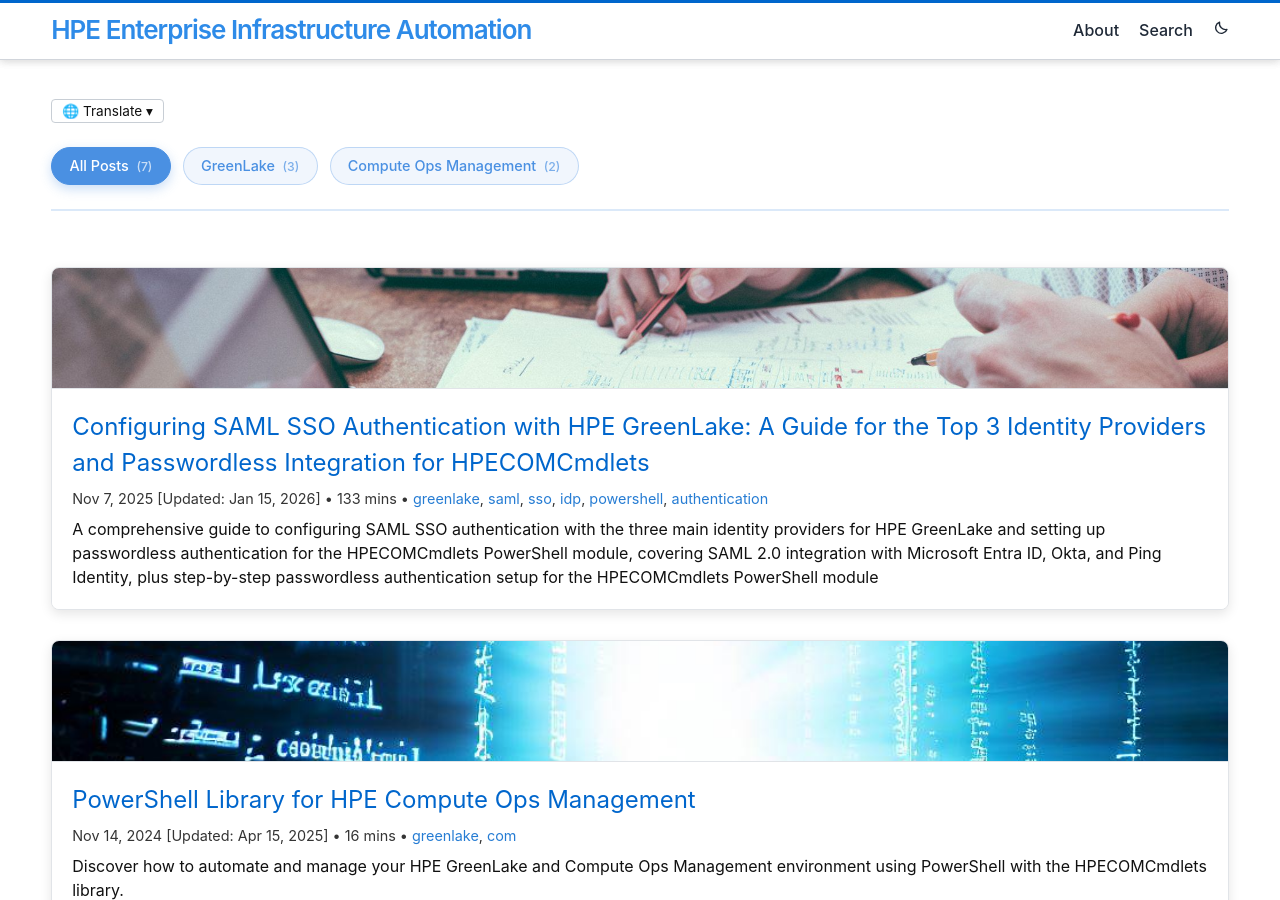
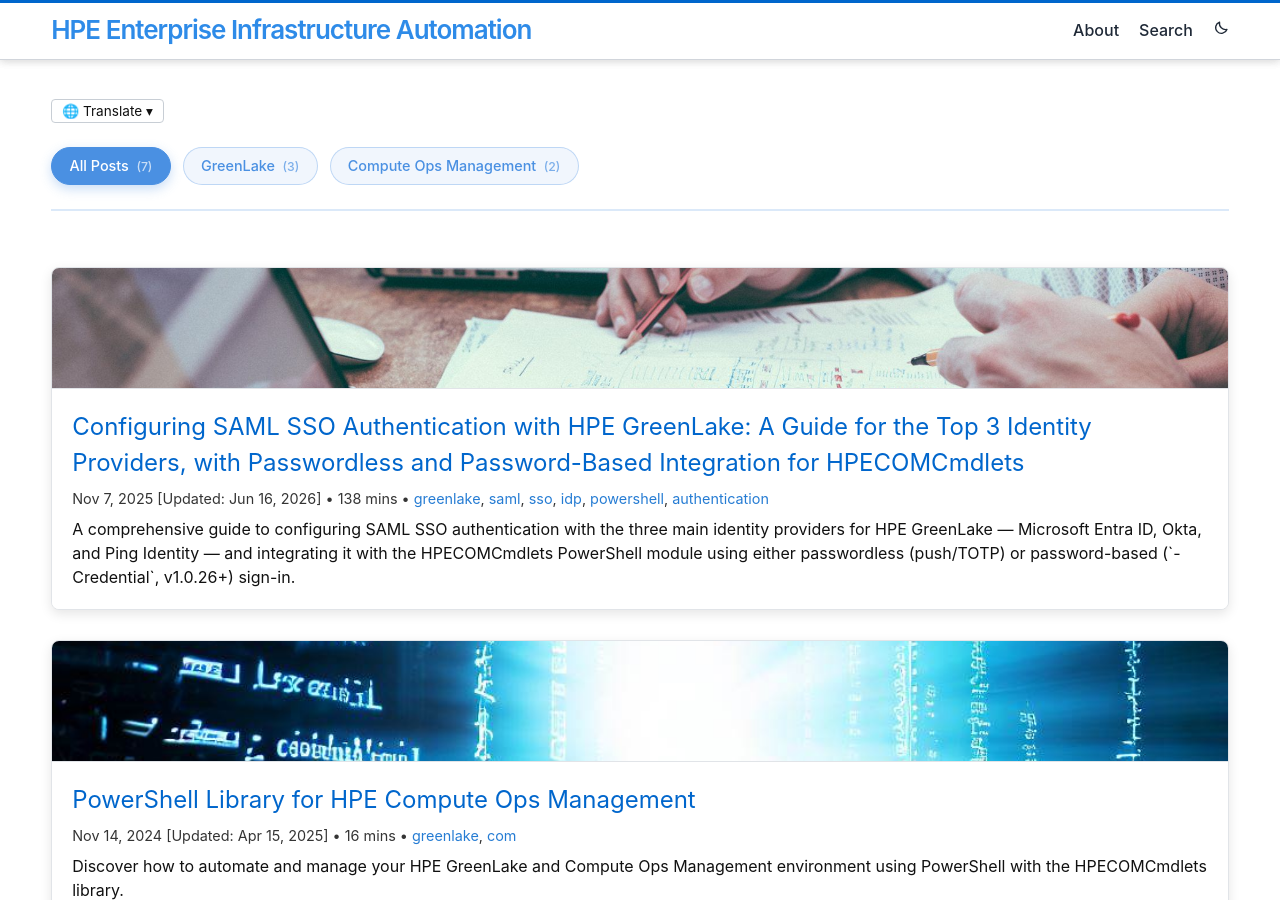
Before and after one commit to jullienl/jullienl.github.io, a Jekyll site: the page built from index.html, in a window 1280 px wide and 900 px high. Built offline with Jekyll 4.4.1, drawn with Linux system fonts in a browser that asks for light colours; the list of posts is cut into pages by our own code.

Commit message:
Update June

````diff
--- a/_posts/2025-11-07-Configuring-SAML-SSO-with-HPE-GreenLake-and-Passwordless-Authentication-for-HPECOMCmdlets.md
+++ b/_posts/2025-11-07-Configuring-SAML-SSO-with-HPE-GreenLake-and-Passwordless-Authentication-for-HPECOMCmdlets.md
@@ -1,11 +1,11 @@
 ---
 layout: post
-title:  "Configuring SAML SSO Authentication with HPE GreenLake: A Guide for the Top 3 Identity Providers and Passwordless Integration for HPECOMCmdlets"
+title:  "Configuring SAML SSO Authentication with HPE GreenLake: A Guide for the Top 3 Identity Providers, with Passwordless and Password-Based Integration for HPECOMCmdlets"
 categories: GreenLake
 image: /assets/images/SAML-SSO/banner.jpg
 reading_time: 75
-excerpt: A comprehensive guide to configuring SAML SSO authentication with the three main identity providers for HPE GreenLake and setting up passwordless authentication for the HPECOMCmdlets PowerShell module, covering SAML 2.0 integration with Microsoft Entra ID, Okta, and Ping Identity, plus step-by-step passwordless authentication setup for the HPECOMCmdlets PowerShell module
-last_modified_at: 2026-01-15
+excerpt: A comprehensive guide to configuring SAML SSO authentication with the three main identity providers for HPE GreenLake — Microsoft Entra ID, Okta, and Ping Identity — and integrating it with the HPECOMCmdlets PowerShell module using either passwordless (push/TOTP) or password-based (`-Credential`, v1.0.26+) sign-in.
+last_modified_at: 2026-06-16
 tags:
    - greenlake
    - saml
@@ -46,6 +46,8 @@
 
 ## Why SAML SSO?
 
+SAML SSO is a form of **federated authentication** (also called federated identity): HPE GreenLake (the *service provider*) trusts an external *identity provider* — Entra ID, Okta, or Ping Identity — to verify who you are, so your organization's existing credentials work across systems without HPE GreenLake ever storing your password.
+
 The motivation for implementing SAML SSO with HPE GreenLake is driven by several key factors:
 
 - **Centralized identity management**: Integration with existing enterprise identity infrastructure creates a single source of truth for user authentication and authorization
@@ -107,7 +109,7 @@
 
 **Optional (for HPECOMCmdlets):**
 - PowerShell 7+
-- HPECOMCmdlets module v1.0.18 or later
+- HPECOMCmdlets module v1.0.18 or later (passwordless SSO); **v1.0.26 or later** for password-based SSO (`-Credential`)
 - Mobile device for authenticator app (Microsoft Authenticator, Okta Verify, or PingID)
 
 
@@ -115,16 +117,18 @@
 
 While configuring SAML SSO with an identity provider is a crucial step, the authentication methods you implement are equally critical, especially if you plan to use the [HPECOMCmdlets](https://github.com/jullienl/HPE-COM-PowerShell-Library) PowerShell module for HPE GreenLake automation and management.
 
-> **Note**: SAML SSO authentication with identity providers is supported in HPECOMCmdlets module version 1.0.18 and later.
-
-The HPECOMCmdlets module is designed for modern security standards and requires **passwordless authentication** for SAML SSO-enabled workspaces. This method replaces traditional passwords with more secure and user-friendly alternatives, such as push notifications from an authenticator app or biometric verification.
-
-[⬆ Back to Top](#)
-
-
-### Why Passwordless Authentication?
-
-When you run `Connect-HPEGL -SSOEmail user@company.com`, the HPECOMCmdlets module intentionally **does not support password-based credentials**. This design aligns with modern security frameworks from Microsoft, NIST, and the FIDO Alliance, which advocate eliminating traditional passwords in favor of cryptographic authentication methods.
+> **Note**: SAML SSO authentication with identity providers is supported in HPECOMCmdlets module version 1.0.18 and later. **Password-based SSO** (`-Credential`) was added in version 1.0.26; earlier versions support passwordless SSO only.
+
+The HPECOMCmdlets module supports **two authentication modes** for SAML SSO-enabled workspaces: **passwordless authentication** (push notifications or TOTP from an authenticator app — no password) and, since v1.0.26, **password-based authentication** (your federated password, with an optional MFA step-up). Passwordless remains the recommended approach as it replaces traditional passwords with more secure and user-friendly alternatives, but password-based sign-in is available when your identity provider policy requires a password.
+
+[⬆ Back to Top](#)
+
+
+### Passwordless and Password-Based Authentication
+
+When you run `Connect-HPEGL -PasswordlessSSOEmail user@company.com`, the HPECOMCmdlets module authenticates **without a password**, using push notifications or TOTP codes from your authenticator app. This passwordless approach aligns with modern security frameworks from Microsoft, NIST, and the FIDO Alliance, which advocate eliminating traditional passwords in favor of cryptographic authentication methods. Since v1.0.26, the module **also** supports password-based SSO via `Connect-HPEGL -Credential user@company.com` for identity provider policies that require a password.
+
+> **Parameter rename (v1.0.26):** The `-SSOEmail` parameter was renamed to `-PasswordlessSSOEmail` to make its passwordless intent explicit. The `-SSOEmail` alias remains fully functional for backward compatibility, so existing scripts continue to work unchanged.
 
 **Key Benefits:**
 - **Enhanced Security**: Eliminates attack vectors including phishing, credential stuffing, and password reuse
@@ -160,6 +164,10 @@
 >    - Platform credential managers
 
 For successful PowerShell automation with HPECOMCmdlets, ensure that either **push notifications** or **TOTP** (Time-based One-Time Password) is enabled as an available authentication method.
+
+> **New in v1.0.26 — two authentication modes:** The HPECOMCmdlets module supports **both** passwordless and password-based SSO. Use `Connect-HPEGL -PasswordlessSSOEmail <email>` when your IdP account is configured for passwordless sign-in (push/TOTP, no password), or `Connect-HPEGL -Credential <email>` when your IdP policy requires a password (the password is submitted to the IdP and, if a second factor is required, a push or TOTP challenge fires automatically). The two modes are mutually exclusive per account: `-PasswordlessSSOEmail` against a password-protected account returns a clear error — it never prompts interactively, so automation scripts do not hang — and `-Credential` against a passwordless-only account ignores the password and proceeds with push/TOTP. This guide focuses on configuring passwordless sign-in; for password-based sign-in, a standard password + MFA policy in your IdP is sufficient (the password-disabling policy steps below are not required).
+
+> **Note on TOTP with Microsoft Entra ID:** TOTP codes are accepted **only in the password-based flow** (`-Credential`, as a step-up second factor). Entra ID's **passwordless** flow (`-PasswordlessSSOEmail`) uses Microsoft Authenticator push with mandatory number matching only — TOTP is not available there. Okta and PingIdentity support TOTP in both flows.
 
 > **Configuration Guidance**: Step 4 in each identity provider section of this guide covers the detailed verification and configuration of these supported passwordless authentication methods.
 
@@ -802,7 +810,7 @@
 
 **Purpose**: Configure Entra ID to support passwordless SSO authentication for the [HPECOMCmdlets](https://github.com/jullienl/HPE-COM-PowerShell-Library) PowerShell module when connecting to HPE GreenLake.
 
-**Use Case**: Enable `Connect-HPEGL -SSOEmail user@company.com` to authenticate via Microsoft Authenticator push notification without requiring password entry.
+**Use Case**: Enable `Connect-HPEGL -PasswordlessSSOEmail user@company.com` to authenticate via Microsoft Authenticator push notification without requiring password entry. (For password-based sign-in instead, use `Connect-HPEGL -Credential user@company.com` — no passwordless policy required.)
 
 To support HPECOMCmdlets SSO functionality, Entra ID must be configured to enable MFA (Multi-Factor Authentication) with passwordless methods:
 
@@ -864,6 +872,8 @@
 #### 2. Conditional access policies and passwordless enrollment strategy
 
 Conditional Access policies determine when and how multi-factor authentication (MFA) or passwordless authentication is required for your organization. To support the HPECOMCmdlets module while maintaining security best practices, you need to implement a two-phase enrollment strategy that allows users to set up passwordless authentication before enforcing it.
+
+> **Passwordless vs. password-based:** The Conditional Access policies below enforce passwordless-only authentication, which is required for the **passwordless** flow (`Connect-HPEGL -PasswordlessSSOEmail`). If you intend to use **password-based** sign-in (`Connect-HPEGL -Credential`, v1.0.26+), you do **not** need the passwordless-enforcement policy (Policy 2) — a standard "Multifactor authentication" Conditional Access policy (password + MFA, like the grace-period Policy 1 below) works as-is. Configure the full two-phase strategy only if you want password-free sign-in.
 
 ##### Understanding the Two-Phase Enrollment Strategy
 
@@ -1212,8 +1222,12 @@
 # Import the HPECOMCmdlets module
 Import-Module HPECOMCmdlets
 
-# Attempt SSO login with your verified email address
-Connect-HPEGL -SSOEmail "test.user@company.com"
+# Passwordless SSO (push/TOTP) — for IdP accounts configured for passwordless sign-in
+# Note: -SSOEmail was renamed to -PasswordlessSSOEmail in v1.0.26 (the -SSOEmail alias still works)
+Connect-HPEGL -PasswordlessSSOEmail "test.user@company.com"
+
+# Password-based SSO (federated password + optional MFA step-up) — new in v1.0.26
+Connect-HPEGL -Credential (Get-Credential -UserName "test.user@company.com")
 ```
 
 **Expected Authentication Flow:**
@@ -1517,7 +1531,7 @@
 
 **Purpose**: Configure Okta to support passwordless SSO authentication for the [HPECOMCmdlets](https://github.com/jullienl/HPE-COM-PowerShell-Library) PowerShell module when connecting to HPE GreenLake.
 
-**Use Case**: Enable `Connect-HPEGL -SSOEmail user@company.com` to authenticate via Okta Verify push notification without requiring password entry.
+**Use Case**: Enable `Connect-HPEGL -PasswordlessSSOEmail user@company.com` to authenticate via Okta Verify push notification without requiring password entry. (For password-based sign-in instead, use `Connect-HPEGL -Credential user@company.com` — no passwordless policy required.)
 
 To support HPECOMCmdlets SSO functionality, Okta must be configured to:
 
@@ -1665,6 +1679,8 @@
 
     Now that Okta Verify is configured for push notifications and users are enrolled, you need to create a dedicated authentication policy for the HPE GreenLake application. This policy will enforce passwordless authentication by requiring users to authenticate with Okta Verify push notifications instead of passwords.
 
+    > **Passwordless vs. password-based:** The policy below disables password authentication, which is required only for the **passwordless** flow (`Connect-HPEGL -PasswordlessSSOEmail`). If you intend to use **password-based** sign-in (`Connect-HPEGL -Credential`, v1.0.26+), you do **not** need these password-disabling steps — a standard Okta password + MFA policy works as-is. Configure this passwordless policy only if you want password-free sign-in.
+
     1. In the Admin Console, go to **Security** → **Authentication Policies** → **App sign-in**.
 
         [![]( {{ site.baseurl }}/assets/images/SAML-SSO/SAML-SSO-62.png)]( {{ site.baseurl }}/assets/images/SAML-SSO/SAML-SSO-62.png){:class="img-900"}{: data-lightbox="gallery"}{: .bordered-image-thin}
@@ -1868,8 +1884,12 @@
 # Import the HPECOMCmdlets module
 Import-Module HPECOMCmdlets
 
-# Attempt SSO login with your verified email address
-Connect-HPEGL -SSOEmail "test.user@company.com"
+# Passwordless SSO (push/TOTP) — for IdP accounts configured for passwordless sign-in
+# Note: -SSOEmail was renamed to -PasswordlessSSOEmail in v1.0.26 (the -SSOEmail alias still works)
+Connect-HPEGL -PasswordlessSSOEmail "test.user@company.com"
+
+# Password-based SSO (federated password + optional MFA step-up) — new in v1.0.26
+Connect-HPEGL -Credential (Get-Credential -UserName "test.user@company.com")
 ```
 
 **Expected Authentication Flow:**
@@ -2218,7 +2238,7 @@
 
 **Purpose**: Configure PingID to support passwordless SSO authentication for the [HPECOMCmdlets](https://github.com/jullienl/HPE-COM-PowerShell-Library) PowerShell module when connecting to HPE GreenLake.
 
-**Use Case**: Enable `Connect-HPEGL -SSOEmail user@company.com` to authenticate via PingID push notification without requiring password entry.
+**Use Case**: Enable `Connect-HPEGL -PasswordlessSSOEmail user@company.com` to authenticate via PingID push notification without requiring password entry. (For password-based sign-in instead, use `Connect-HPEGL -Credential user@company.com` — no passwordless policy required.)
 
 To support HPECOMCmdlets SSO functionality, PingID must be configured to:
 
@@ -2286,6 +2306,8 @@
 - **Create an authentication policy for passwordless login**
 
     The next step is to create an authentication policy that enforces passwordless authentication for HPE GreenLake users. This policy will require users to authenticate using PingID push notifications or TOTP codes instead of passwords.
+
+    > **Passwordless vs. password-based:** The policy below removes the password step, which is required only for the **passwordless** flow (`Connect-HPEGL -PasswordlessSSOEmail`). If you intend to use **password-based** sign-in (`Connect-HPEGL -Credential`, v1.0.26+), you do **not** need this passwordless policy — a standard PingOne password + PingID MFA policy works as-is. Configure this passwordless policy only if you want password-free sign-in.
 
     1. Navigate to **Authentication** → **Authentication** → **Policies** and click **Add Policy**
 
@@ -2516,8 +2538,12 @@
 # Import the HPECOMCmdlets module
 Import-Module HPECOMCmdlets
 
-# Attempt SSO login with your verified email address
-Connect-HPEGL -SSOEmail "test.user@company.com"
+# Passwordless SSO (push/TOTP) — for IdP accounts configured for passwordless sign-in
+# Note: -SSOEmail was renamed to -PasswordlessSSOEmail in v1.0.26 (the -SSOEmail alias still works)
+Connect-HPEGL -PasswordlessSSOEmail "test.user@company.com"
+
+# Password-based SSO (federated password + optional MFA step-up) — new in v1.0.26
+Connect-HPEGL -Credential (Get-Credential -UserName "test.user@company.com")
 ```
 
 **Expected Authentication Flow:**
````
